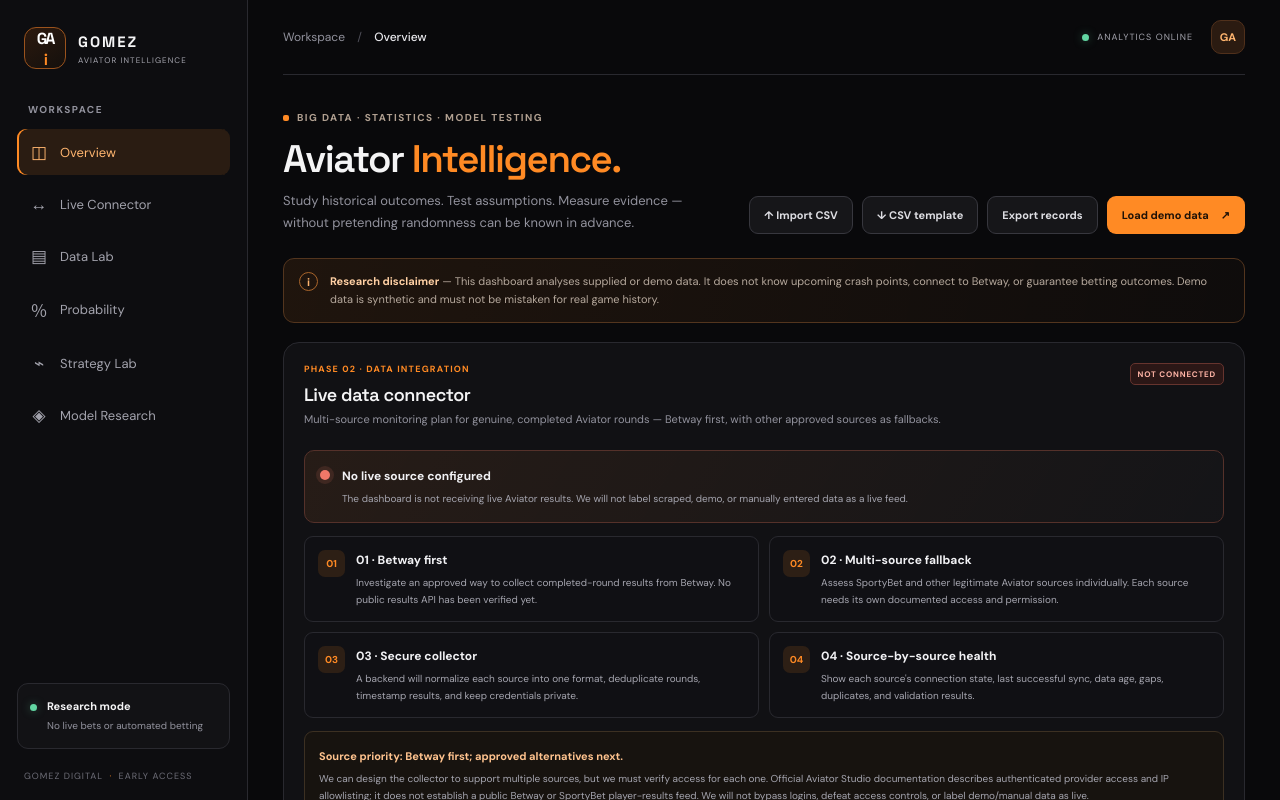
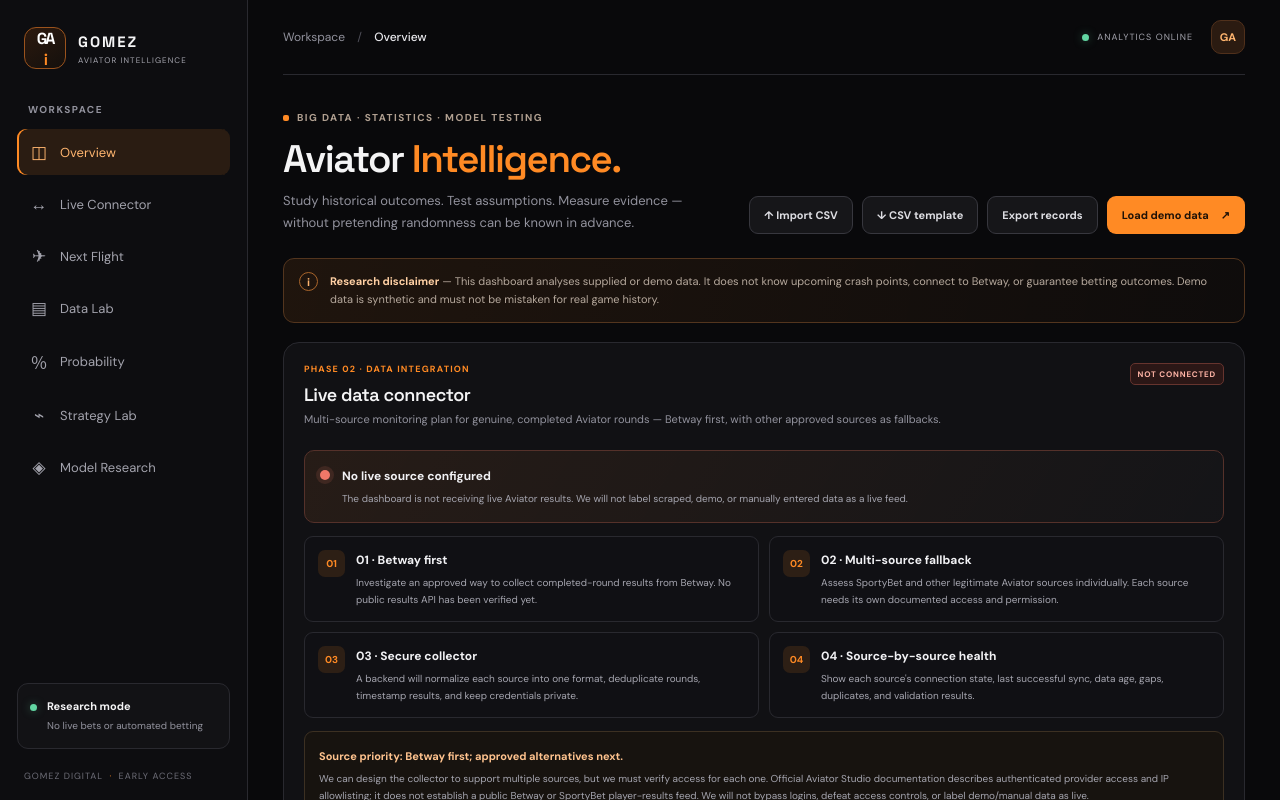
Before and after one commit to gomezdigital/Gomez-Aviator-Intelligence, a plain HTML site: page index.html in a window 1280 px wide. Shown: the top 800 px of the page. Drawn offline with Linux system fonts and the light colour scheme.

Commit message:
Add Next Flight to dashboard navigation

```diff
--- a/index.html
+++ b/index.html
@@ -23,6 +23,7 @@
       <nav class="side-nav" aria-label="Main navigation">
         <a class="nav-link active" href="#overview"><span class="nav-icon">◫</span> Overview</a>
         <a class="nav-link" href="#live-connector"><span class="nav-icon">↔</span> Live Connector</a>
+        <a class="nav-link" href="#flight-predictor"><span class="nav-icon">✈</span> Next Flight</a>
         <a class="nav-link" href="#data-lab"><span class="nav-icon">▤</span> Data Lab</a>
         <a class="nav-link" href="#probability"><span class="nav-icon">％</span> Probability</a>
         <a class="nav-link" href="#strategy-lab"><span class="nav-icon">⌁</span> Strategy Lab</a>
```
